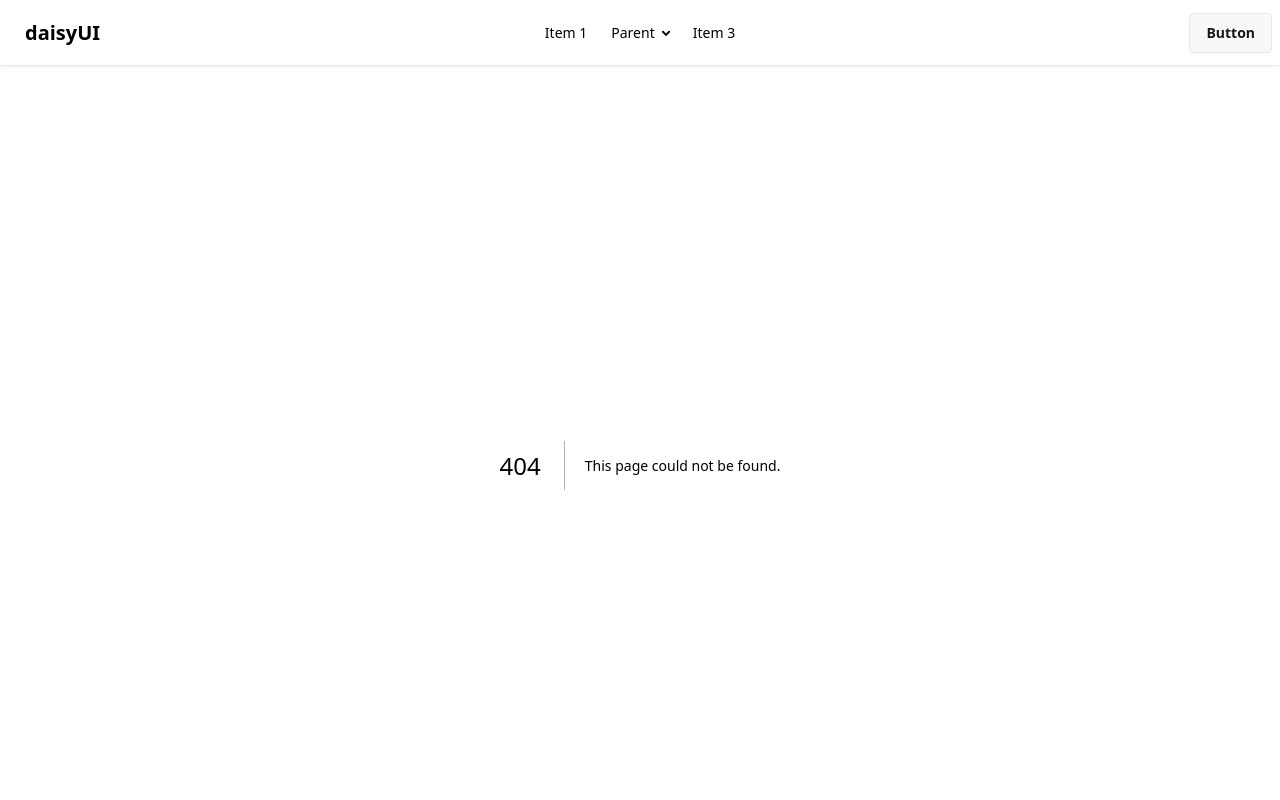
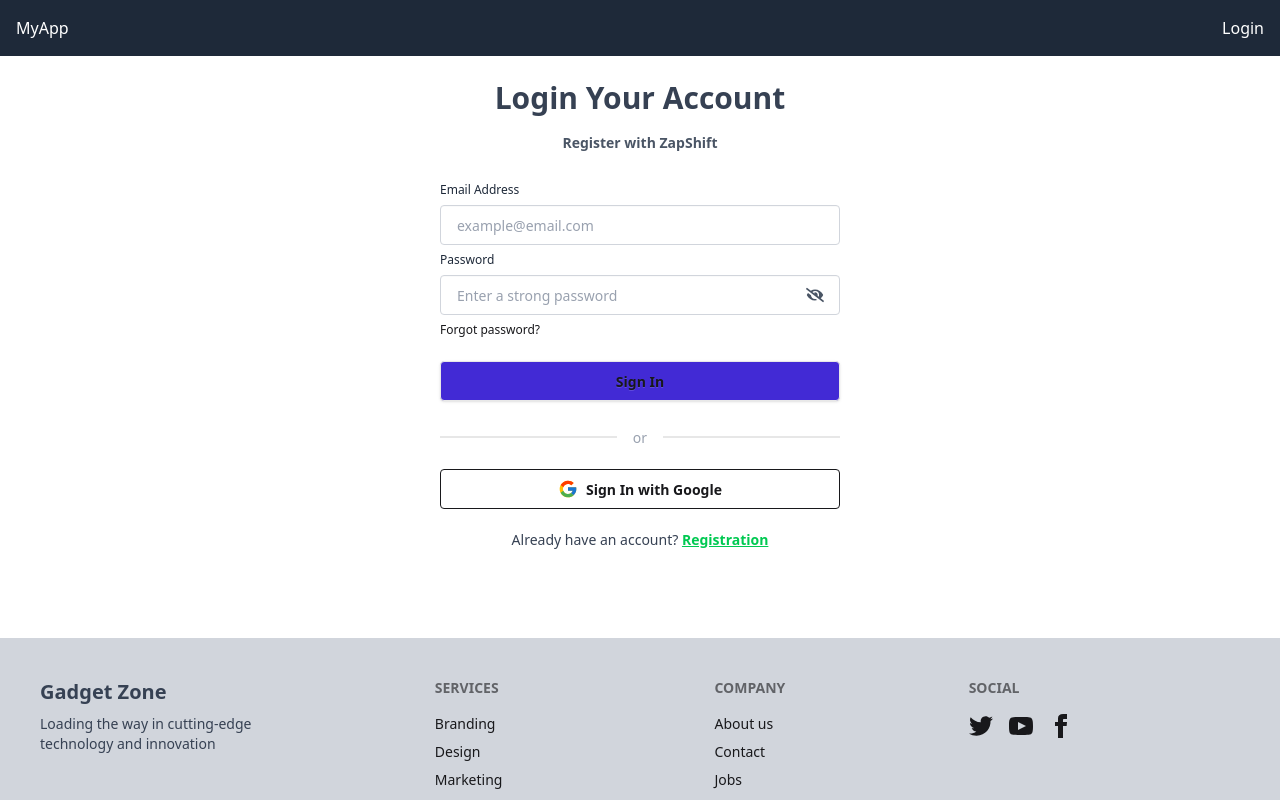
Before and after one commit to sm-remal/gadget-zone-client, a Next.js app: page /login in a window 1280 px wide. Before the commit this address had no page. Shown: the top 800 px of the page. Built offline with nearby package versions, Linux system fonts and the light colour scheme; no server answers.

Commit message:
firebase authentication, custom hooks, auth contex, auth provider done

```diff
--- a/package.json
+++ b/package.json
@@ -10,9 +10,12 @@
   },
   "dependencies": {
     "daisyui": "^5.5.5",
+    "firebase": "^12.6.0",
     "next": "16.0.3",
     "react": "19.2.0",
-    "react-dom": "19.2.0"
+    "react-dom": "19.2.0",
+    "react-hook-form": "^7.66.1",
+    "react-icons": "^5.5.0"
   },
   "devDependencies": {
     "@tailwindcss/postcss": "^4",
--- a/src/app/layout.jsx
+++ b/src/app/layout.jsx
@@ -2,6 +2,7 @@ import { Geist, Geist_Mono } from "next/font/google";
 import "./globals.css";
 import Navbar from "@/components/Navbar/Navbar";
 import Footer from "@/components/Footer/Footer";
+import AuthProvider from "@/contexts/AuthProvider/AuthProvider";
 
 const geistSans = Geist({
   variable: "--font-geist-sans",
@@ -25,11 +26,13 @@ export default function RootLayout({ children }) {
         className={`${geistSans.variable} ${geistMono.variable} antialiased`}
       >
         <div className="flex flex-col min-h-screen">
-          <Navbar></Navbar>
-          <div className="flex-1">
-            {children}
-          </div>
-          <Footer></Footer>
+          <AuthProvider>
+            <Navbar></Navbar>
+            <div className="flex-1">
+              {children}
+            </div>
+            <Footer></Footer>
+          </AuthProvider>
         </div>
       </body>
     </html>
--- /dev/null
+++ b/src/app/login/page.jsx
@@ -0,0 +1,173 @@
+"use client";
+
+import React, { useState, useEffect } from "react";
+import { useForm } from "react-hook-form";
+import { FaEye, FaEyeSlash } from "react-icons/fa";
+import { FcGoogle } from "react-icons/fc";
+import Link from "next/link";
+import { useRouter, useSearchParams } from "next/navigation";
+import useAuth from "@/hooks/useAuth";
+
+const Login = () => {
+  const [showPassword, setShowPassword] = useState(false);
+  const [email, setEmail] = useState("");
+
+  // react-hook-form
+  const {
+    register,
+    handleSubmit,
+    formState: { errors },
+    watch,
+  } = useForm();
+
+  // Auth
+  const { signInUser, googleSignIn } = useAuth();
+
+  // Router
+  const router = useRouter();
+  const searchParams = useSearchParams();
+  const redirectTo = searchParams?.get("redirect") || "/";
+
+  // Watching email
+  const watchedEmail = watch("email");
+
+  useEffect(() => {
+    setEmail(watchedEmail || "");
+  }, [watchedEmail]);
+
+  const handleLogin = (data) => {
+    signInUser(data.email, data.password)
+      .then((res) => {
+        console.log(res.user);
+        router.push(redirectTo);
+      })
+      .catch((error) => console.log(error));
+  };
+
+  const handleGoogle = () => {
+    googleSignIn()
+      .then((res) => {
+        console.log(res.user);
+        router.push(redirectTo);
+      })
+      .catch((err) => console.log(err));
+  };
+
+  return (
+    <div className="w-full px-4 sm:px-6 md:px-0 flex justify-center items-center min-h-full">
+      <div className="card-body w-full max-w-md">
+        {/* Title */}
+        <div className="flex flex-col justify-center mb-4 text-center space-y-4">
+          <h1 className="text-3xl font-bold text-gray-700">
+            Login Your Account
+          </h1>
+          <p className="font-bold text-gray-600">Register with ZapShift</p>
+        </div>
+
+        {/* Form */}
+        <form onSubmit={handleSubmit(handleLogin)}>
+          <fieldset className="fieldset">
+            {/* Email */}
+            <label className="label text-gray-800 font-medium">
+              Email Address
+            </label>
+            <input
+              type="email"
+              {...register("email", { required: true })}
+              className="input w-full border border-gray-300 placeholder-gray-400 focus:outline-none focus:ring-0 focus:border-gray-500 px-4"
+              placeholder="example@email.com"
+            />
+            {errors.email?.type === "required" && (
+              <p className="text-red-500">Email is required</p>
+            )}
+
+            {/* Password */}
+            <label className="label text-gray-800 font-medium">Password</label>
+            <div className="relative flex items-center">
+              <input
+                type={showPassword ? "text" : "password"}
+                {...register("password", {
+                  required: true,
+                  minLength: 6,
+                  pattern:
+                    /^(?=.*[a-z])(?=.*[A-Z])(?=.*\d)(?=.*[@$!%*?&])/,
+                })}
+                className="input w-full border border-gray-300 placeholder-gray-400 focus:outline-none focus:ring-0 focus:border-gray-500 pr-12 px-4"
+                placeholder="Enter a strong password"
+              />
+
+              <div
+                onClick={() => setShowPassword(!showPassword)}
+                className="absolute right-4 text-gray-600 cursor-pointer z-10"
+              >
+                {showPassword ? <FaEye size={18} /> : <FaEyeSlash size={18} />}
+              </div>
+            </div>
+
+            {/* Errors */}
+            {errors.password?.type === "required" && (
+              <p className="text-red-500">Password is required</p>
+            )}
+            {errors.password?.type === "minLength" && (
+              <p className="text-red-500">
+                Password must be 6 characters or longer
+              </p>
+            )}
+            {errors.password?.type === "pattern" && (
+              <p className="text-red-500">
+                Must include uppercase, lowercase, number & special character
+              </p>
+            )}
+
+            {/* Forgot Password */}
+            <div>
+              <Link
+                className="link link-hover"
+                href={{
+                  pathname: "/forget-password",
+                  query: { email },
+                }}
+              >
+                Forgot password?
+              </Link>
+            </div>
+
+            {/* Submit */}
+            <button className="btn w-full bg-primary font-semibold mt-4 shadow-sm hover:shadow-lg transition-all duration-300">
+              Sign In
+            </button>
+          </fieldset>
+        </form>
+
+        {/* Divider */}
+        <div className="divider text-gray-400">or</div>
+
+        {/* Google Sign In */}
+        <button
+          onClick={handleGoogle}
+          className="btn w-full btn-outline flex items-center justify-center gap-2 transition"
+        >
+          <FcGoogle size={20} /> Sign In with Google
+        </button>
+
+        {/* Footer */}
+        <div className="text-center mt-3 pb-16">
+          <p className="font-medium text-gray-700">
+            Already have an account?{" "}
+            <Link
+              href={{
+                pathname: "/registration",
+                query: { redirect: redirectTo },
+              }}
+              className="text-green-500 underline font-semibold"
+            >
+              Registration
+            </Link>
+          </p>
+        </div>
+      </div>
+    </div>
+  );
+};
+
+export default Login;
--- /dev/null
+++ b/src/components/AuthProviderWrapper.jsx
@@ -0,0 +1,7 @@
+"use client";
+
+import AuthProvider from "@/contexts/AuthProvider";
+
+export default function AuthProviderWrapper({ children }) {
+  return <AuthProvider>{children}</AuthProvider>;
+}
--- a/src/components/Navbar/Navbar.jsx
+++ b/src/components/Navbar/Navbar.jsx
@@ -1,49 +1,73 @@
-import React from 'react';
+// import React from 'react';
 
-const Navbar = () => {
-    return (
-        <div className="navbar bg-base-100 shadow-sm">
-            <div className="navbar-start">
-                <div className="dropdown">
-                    <div tabIndex={0} role="button" className="btn btn-ghost lg:hidden">
-                        <svg xmlns="http://www.w3.org/2000/svg" className="h-5 w-5" fill="none" viewBox="0 0 24 24" stroke="currentColor"> <path strokeLinecap="round" strokeLinejoin="round" strokeWidth="2" d="M4 6h16M4 12h8m-8 6h16" /> </svg>
-                    </div>
-                    <ul
-                        tabIndex="-1"
-                        className="menu menu-sm dropdown-content bg-base-100 rounded-box z-1 mt-3 w-52 p-2 shadow">
-                        <li><a>Item 1</a></li>
-                        <li>
-                            <a>Parent</a>
-                            <ul className="p-2">
-                                <li><a>Submenu 1</a></li>
-                                <li><a>Submenu 2</a></li>
-                            </ul>
-                        </li>
-                        <li><a>Item 3</a></li>
-                    </ul>
-                </div>
-                <a className="btn btn-ghost text-xl">daisyUI</a>
-            </div>
-            <div className="navbar-center hidden lg:flex">
-                <ul className="menu menu-horizontal px-1">
-                    <li><a>Item 1</a></li>
-                    <li>
-                        <details>
-                            <summary>Parent</summary>
-                            <ul className="p-2">
-                                <li><a>Submenu 1</a></li>
-                                <li><a>Submenu 2</a></li>
-                            </ul>
-                        </details>
-                    </li>
-                    <li><a>Item 3</a></li>
-                </ul>
-            </div>
-            <div className="navbar-end">
-                <a className="btn">Button</a>
-            </div>
-        </div>
-    );
-};
+// const Navbar = () => {
+//     return (
+//         <div className="navbar bg-base-100 shadow-sm">
+//             <div className="navbar-start">
+//                 <div className="dropdown">
+//                     <div tabIndex={0} role="button" className="btn btn-ghost lg:hidden">
+//                         <svg xmlns="http://www.w3.org/2000/svg" className="h-5 w-5" fill="none" viewBox="0 0 24 24" stroke="currentColor"> <path strokeLinecap="round" strokeLinejoin="round" strokeWidth="2" d="M4 6h16M4 12h8m-8 6h16" /> </svg>
+//                     </div>
+//                     <ul
+//                         tabIndex="-1"
+//                         className="menu menu-sm dropdown-content bg-base-100 rounded-box z-1 mt-3 w-52 p-2 shadow">
+//                         <li><a>Item 1</a></li>
+//                         <li>
+//                             <a>Parent</a>
+//                             <ul className="p-2">
+//                                 <li><a>Submenu 1</a></li>
+//                                 <li><a>Submenu 2</a></li>
+//                             </ul>
+//                         </li>
+//                         <li><a>Item 3</a></li>
+//                     </ul>
+//                 </div>
+//                 <a className="btn btn-ghost text-xl">daisyUI</a>
+//             </div>
+//             <div className="navbar-center hidden lg:flex">
+//                 <ul className="menu menu-horizontal px-1">
+//                     <li><a>Item 1</a></li>
+//                     <li>
+//                         <details>
+//                             <summary>Parent</summary>
+//                             <ul className="p-2">
+//                                 <li><a>Submenu 1</a></li>
+//                                 <li><a>Submenu 2</a></li>
+//                             </ul>
+//                         </details>
+//                     </li>
+//                     <li><a>Item 3</a></li>
+//                 </ul>
+//             </div>
+//             <div className="navbar-end">
+//                 <a className="btn">Button</a>
+//             </div>
+//         </div>
+//     );
+// };
 
-export default Navbar;
+// export default Navbar;
+
+
+'use client';
+import useAuth from '@/hooks/useAuth';
+
+export default function Navbar() {
+  const { user, signOutUser } = useAuth();
+
+  return (
+    <nav className="p-4 bg-gray-800 text-white flex justify-between">
+      <div>MyApp</div>
+      <div>
+        {user ? (
+          <>
+            <span className="mr-4">{user.displayName || user.email}</span>
+            <button onClick={signOutUser}>Logout</button>
+          </>
+        ) : (
+          <a href="/login">Login</a>
+        )}
+      </div>
+    </nav>
+  );
+}
--- /dev/null
+++ b/src/contexts/AuthContext/AuthContext.jsx
@@ -0,0 +1,4 @@
+
+import { createContext } from "react";
+
+export const AuthContext = createContext(null)
--- /dev/null
+++ b/src/contexts/AuthProvider/AuthProvider.jsx
@@ -0,0 +1,86 @@
+'use client';
+import React, { useEffect, useState } from 'react';
+import { createUserWithEmailAndPassword, GoogleAuthProvider, onAuthStateChanged, sendEmailVerification, sendPasswordResetEmail, signInWithEmailAndPassword, signInWithPopup, signOut, updateProfile } from 'firebase/auth';
+import { AuthContext } from '../AuthContext/AuthContext';
+import { auth } from '../../firebase/firebase.init';
+
+const AuthProvider = ({children}) => {
+    const [user, setUser] = useState(null);
+    const [loading, setLoading] = useState(true)
+
+    const googleProvider = new GoogleAuthProvider();
+
+    // Create User With Email & Password
+    const createUser = (email, password) => {
+        setLoading(true)
+        return createUserWithEmailAndPassword(auth, email, password)
+    }
+
+    // Sign-In With Email & Password
+    const signInUser = (email, password) => {
+        setLoading(true)
+        return signInWithEmailAndPassword(auth, email, password);
+    }
+
+    // Google Sign-In
+    const googleSignIn = () => {
+        setLoading(true)
+        return signInWithPopup(auth, googleProvider);
+    }
+
+    // Update Profile
+    const updateUserProfile = (displayName, photoURL) => {
+        // setLoading(true)
+        return updateProfile(auth.currentUser, { displayName, photoURL })
+    }
+
+    // Verification Email
+    const verificationEmail = () => {
+        setLoading(true);
+        return sendEmailVerification()
+    }
+
+    // Forget Password
+    const forgetPassword = (email) => {
+        setLoading(true)
+        return sendPasswordResetEmail(auth, email)
+    }
+
+    // Sign-Out User
+    const signOutUser = () => {
+        setLoading(true)
+        return signOut(auth)
+    }
+
+    // On Auth State Changed
+      useEffect(() => {
+        const unsubscribe = onAuthStateChanged(auth, (currentUser) => {
+            setUser(currentUser)
+            setLoading(false)
+        })
+        return () => {
+            unsubscribe();
+        }
+    }, [])
+
+    const authInfo = {
+        user,
+        setUser,
+        createUser,
+        signInUser,
+        signOutUser,
+        googleSignIn,
+        updateUserProfile,
+        verificationEmail,
+        forgetPassword,
+        loading,
+    }
+
+    return (
+        <AuthContext value={authInfo}>
+            {children}
+        </AuthContext>
+    );
+};
+
+export default AuthProvider;
--- /dev/null
+++ b/src/firebase/firebase.init.js
@@ -0,0 +1,20 @@
+// Import the functions you need from the SDKs you need
+import { initializeApp } from "firebase/app";
+import { getAuth } from "firebase/auth";
+// TODO: Add SDKs for Firebase products that you want to use
+// https://firebase.google.com/docs/web/setup#available-libraries
+
+// Your web app's Firebase configuration
+const firebaseConfig = {
+  apiKey: "AIzaSyBjLxGjxISJ-8bWAR5t7uIFU7aw-yZ0a6M",
+  authDomain: "gadget-zone-bbd3c.firebaseapp.com",
+  projectId: "gadget-zone-bbd3c",
+  storageBucket: "gadget-zone-bbd3c.firebasestorage.app",
+  messagingSenderId: "920994174716",
+  appId: "1:920994174716:web:dcddca36f3cb82f3456979"
+};
+
+// Initialize Firebase
+const app = initializeApp(firebaseConfig);
+// Initialize Firebase Authentication and get a reference to the service
+export const auth = getAuth(app);
--- /dev/null
+++ b/src/hooks/useAuth.jsx
@@ -0,0 +1,8 @@
+import { use } from "react";
+import { AuthContext } from "../contexts/AuthContext/AuthContext";
+
+const useAuth = () => {
+    const authInfo = use(AuthContext);
+    return authInfo;
+}
+export default useAuth;
```
Also changed, not shown: 1 other file (tests, documents, lock files or other folders).
